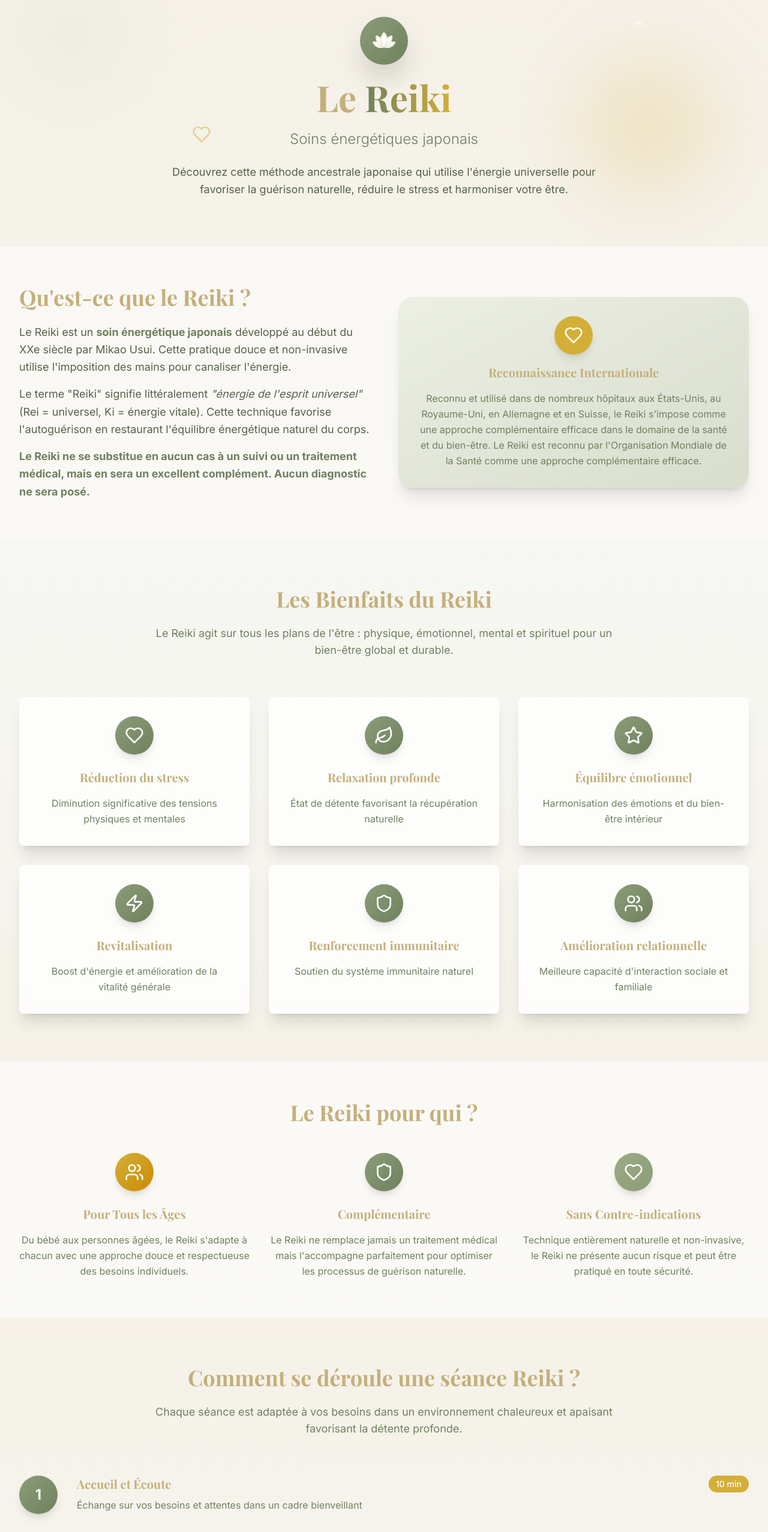
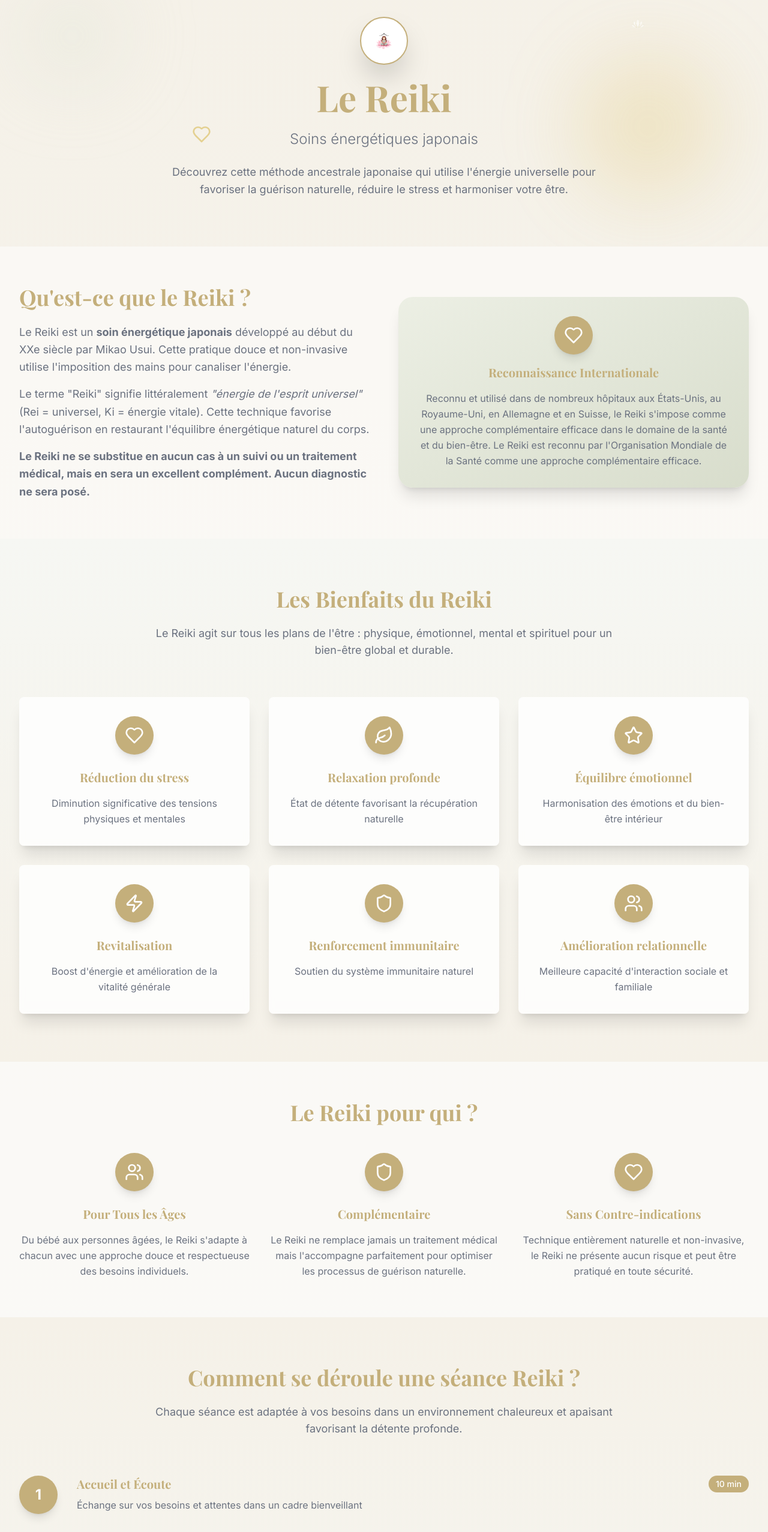
Before and after one commit to Timothee-alt/sensdelharmonie, a Next.js app: page /reiki in a window 1280 px wide. Shown: the part 100-2654 px from the top of the page at 60% size. Built offline with nearby package versions, Linux system fonts and the light colour scheme; a web font is replaced by a local one.

Commit message:
Charte graphique pour la page Reiki

```diff
--- a/components/pages/ReikiContent.tsx
+++ b/components/pages/ReikiContent.tsx
@@ -161,20 +161,20 @@ export default function ReikiContent() {
             className="space-y-6"
           >
             <div className="flex justify-center mb-6">
-              <div className="w-20 h-20 bg-gradient-to-br from-sage-500 to-sage-600 rounded-full flex items-center justify-center shadow-2xl">
-                <Image src="/lotus.png" alt="Lotus" width={40} height={40} className="w-10 h-10 object-contain" />
+              <div className="w-20 h-20 bg-white border-2 border-color rounded-full flex items-center justify-center shadow-2xl">
+                <Image src="/logo.png" alt="Logo" width={40} height={40} className="w-10 h-10 object-contain" />
               </div>
             </div>
 
             <h1 className="text-4xl md:text-6xl font-playfair font-bold text-sage-800 leading-tight title-color">
-              Le <span className="text-transparent bg-gradient-to-r from-sage-600 to-warm-gold bg-clip-text">Reiki</span>
+              Le <span>Reiki</span>
             </h1>
 
-            <p className="text-xl md:text-2xl text-sage-600 font-light">
+            <p className="text-xl md:text-2xl text-gray-500 font-light">
               Soins énergétiques japonais
             </p>
 
-            <p className="text-lg text-sage-700 max-w-3xl mx-auto leading-relaxed">
+            <p className="text-lg text-gray-500 max-w-3xl mx-auto leading-relaxed">
               Découvrez cette méthode ancestrale japonaise qui utilise l'énergie universelle
               pour favoriser la guérison naturelle, réduire le stress et harmoniser votre être.
             </p>
@@ -195,9 +195,9 @@ export default function ReikiContent() {
               <h2 className="text-3xl md:text-4xl font-playfair font-bold text-sage-800 title-color">
                 Qu'est-ce que le Reiki ?
               </h2>
-              <div className="space-y-4 text-sage-700 leading-relaxed text-lg">
+              <div className="space-y-4 text-gray-500 leading-relaxed text-lg">
                 <p>
-                  Le Reiki est un <strong className='text-sage-600'>soin énergétique japonais</strong> développé
+                  Le Reiki est un <strong className='text-gray-500'>soin énergétique japonais</strong> développé
                   au début du XXe siècle par Mikao Usui. Cette pratique douce et non-invasive
                   utilise l'imposition des mains pour canaliser l'énergie.
                 </p>
@@ -206,7 +206,7 @@ export default function ReikiContent() {
                   (Rei = universel, Ki = énergie vitale). Cette technique favorise l'autoguérison
                   en restaurant l'équilibre énergétique naturel du corps.
                 </p>
-                <p className='font-bold text-sage-600'>
+                <p className='font-bold text-gray-500'>
                 Le Reiki ne se substitue en aucun cas à un suivi ou un
                 traitement médical, mais en sera un excellent complément. Aucun diagnostic ne sera
                 posé.
@@ -222,13 +222,13 @@ export default function ReikiContent() {
             >
               <div className="bg-gradient-to-br from-sage-100 to-sage-200 rounded-3xl p-8 shadow-xl">
                 <div className="text-center space-y-4">
-                  <div className="w-16 h-16 bg-warm-gold rounded-full flex items-center justify-center mx-auto shadow-lg">
+                  <div className="w-16 h-16 bg-color text-white rounded-full flex items-center justify-center mx-auto shadow-lg">
                     <Heart className="w-8 h-8 text-white" />
                   </div>
                   <h3 className="text-xl font-playfair font-bold text-sage-800 title-color">
                     Reconnaissance Internationale
                   </h3>
-                  <p className="text-sage-600 leading-relaxed">
+                  <p className="text-gray-500 leading-relaxed">
                   Reconnu et utilisé dans de nombreux hôpitaux aux États-Unis, au Royaume-Uni,
                   en Allemagne et en Suisse, le Reiki s'impose comme une approche complémentaire
                   efficace dans le domaine de la santé et du bien-être. Le Reiki est
@@ -255,7 +255,7 @@ export default function ReikiContent() {
             <h2 className="text-3xl md:text-4xl font-playfair font-bold text-sage-800 mb-6 title-color">
               Les Bienfaits du Reiki
             </h2>
-            <p className="text-lg text-sage-600 max-w-3xl mx-auto">
+            <p className="text-lg text-gray-500 max-w-3xl mx-auto">
               Le Reiki agit sur tous les plans de l'être : physique, émotionnel,
               mental et spirituel pour un bien-être global et durable.
             </p>
@@ -265,13 +265,13 @@ export default function ReikiContent() {
             {benefits.map((benefit, index) => (
               <Card key={index} className="benefit-card bg-white/80 backdrop-blur-sm border-0 shadow-xl hover:shadow-2xl transition-all duration-300 hover:scale-105">
                 <CardContent className="p-8 text-center">
-                  <div className="w-16 h-16 bg-gradient-to-br from-sage-500 to-sage-600 rounded-full flex items-center justify-center mx-auto mb-6 shadow-lg">
+                  <div className="w-16 h-16 bg-color text-white rounded-full flex items-center justify-center mx-auto mb-6 shadow-lg">
                     <benefit.icon className="w-8 h-8 text-white" />
                   </div>
                   <h3 className="text-xl font-playfair font-bold text-sage-800 mb-4 title-color">
                     {benefit.title}
                   </h3>
-                  <p className="text-sage-600 leading-relaxed">
+                  <p className="text-gray-500 leading-relaxed">
                     {benefit.description}
                   </p>
                 </CardContent>
@@ -298,13 +298,13 @@ export default function ReikiContent() {
               viewport={{ once: true }}
               className="text-center"
             >
-              <div className="w-16 h-16 bg-gradient-to-br from-warm-gold to-yellow-600 rounded-full flex items-center justify-center mx-auto mb-6 shadow-lg">
-                <Users className="w-8 h-8 text-white" />
+              <div className="w-16 h-16  rounded-full  bg-color text-white flex items-center justify-center mx-auto mb-6 shadow-lg">
+                <Users className="w-8 h-8 bg-color text-white" />
               </div>
               <h3 className="text-xl font-playfair font-bold text-sage-800 mb-4 title-color">
                 Pour Tous les Âges
               </h3>
-              <p className="text-sage-600 leading-relaxed">
+              <p className="text-gray-500 leading-relaxed">
                 Du bébé aux personnes âgées, le Reiki s'adapte à chacun avec une
                 approche douce et respectueuse des besoins individuels.
               </p>
@@ -317,13 +317,13 @@ export default function ReikiContent() {
               viewport={{ once: true }}
               className="text-center"
             >
-              <div className="w-16 h-16 bg-gradient-to-br from-sage-500 to-sage-600 rounded-full flex items-center justify-center mx-auto mb-6 shadow-lg">
+              <div className="w-16 h-16 bg-color text-white rounded-full flex items-center justify-center mx-auto mb-6 shadow-lg">
                 <Shield className="w-8 h-8 text-white" />
               </div>
               <h3 className="text-xl font-playfair font-bold text-sage-800 mb-4 title-color">
                 Complémentaire
               </h3>
-              <p className="text-sage-600 leading-relaxed">
+              <p className="text-gray-500 leading-relaxed">
                 Le Reiki ne remplace jamais un traitement médical mais l'accompagne
                 parfaitement pour optimiser les processus de guérison naturelle.
               </p>
@@ -336,13 +336,13 @@ export default function ReikiContent() {
               viewport={{ once: true }}
               className="text-center"
             >
-              <div className="w-16 h-16 bg-gradient-to-br from-sage-400 to-sage-500 rounded-full flex items-center justify-center mx-auto mb-6 shadow-lg">
+              <div className="w-16 h-16 bg-color text-white rounded-full flex items-center justify-center mx-auto mb-6 shadow-lg">
                 <Heart className="w-8 h-8 text-white" />
               </div>
               <h3 className="text-xl font-playfair font-bold text-sage-800 mb-4 title-color">
                 Sans Contre-indications
               </h3>
-              <p className="text-sage-600 leading-relaxed">
+              <p className="text-gray-500 leading-relaxed">
                 Technique entièrement naturelle et non-invasive, le Reiki ne présente
                 aucun risque et peut être pratiqué en toute sécurité.
               </p>
@@ -364,7 +364,7 @@ export default function ReikiContent() {
             <h2 className="text-3xl md:text-4xl font-playfair font-bold text-sage-800 mb-6 title-color">
               Comment se déroule une séance Reiki ?
             </h2>
-            <p className="text-lg text-sage-600 max-w-3xl mx-auto">
+            <p className="text-lg text-gray-500 max-w-3xl mx-auto">
               Chaque séance est adaptée à vos besoins dans un environnement
               chaleureux et apaisant favorisant la détente profonde.
             </p>
@@ -375,7 +375,7 @@ export default function ReikiContent() {
               <div key={index} className="process-step">
                 <div className="flex flex-col md:flex-row items-center md:items-start space-y-4 md:space-y-0 md:space-x-8">
                   <div className="flex-shrink-0">
-                    <div className="w-16 h-16 bg-gradient-to-br from-sage-500 to-sage-600 rounded-full flex items-center justify-center shadow-lg">
+                    <div className="w-16 h-16 bg-color rounded-full flex items-center justify-center shadow-lg">
                       <span className="text-2xl font-bold text-white">{step.step}</span>
                     </div>
                   </div>
@@ -384,11 +384,11 @@ export default function ReikiContent() {
                       <h3 className="text-xl font-playfair font-bold text-sage-800 title-color">
                         {step.title}
                       </h3>
-                      <span className="text-sm bg-warm-gold text-white px-3 py-1 rounded-full font-medium">
+                      <span className="text-sm bg-color text-white px-3 py-1 rounded-full font-medium">
                         {step.duration}
                       </span>
                     </div>
-                    <p className="text-sage-600 leading-relaxed">
+                    <p className="text-gray-500 leading-relaxed">
                       {step.description}
                     </p>
                   </div>
@@ -405,11 +405,11 @@ export default function ReikiContent() {
             className="mt-16 text-center"
           >
             <div className="bg-white/80 backdrop-blur-sm rounded-3xl p-8 shadow-xl max-w-2xl mx-auto">
-              <Clock className="w-12 h-12 text-sage-600 mx-auto mb-4" />
-              <h3 className="text-xl font-playfair font-bold text-sage-800 mb-4 title-color">
+              <Clock className="w-12 h-12 title-color mx-auto mb-4" />
+              <h3 className="text-xl font-playfair font-bold text-gray-500 mb-4">
                 Séances à Distance
               </h3>
-              <p className="text-sage-600 leading-relaxed">
+              <p className="text-gray-500 leading-relaxed">
                 Le Reiki à distance est tout aussi efficace qu'en présentiel.
                 L'énergie n'ayant pas de limites spatiales, vous bénéficiez des mêmes
                 bienfaits depuis le confort de votre domicile.
@@ -429,10 +429,10 @@ export default function ReikiContent() {
             viewport={{ once: true }}
             className="text-center mb-16"
           >
-            <h2 className="text-3xl md:text-4xl font-playfair font-bold text-sage-800 mb-6">
+            <h2 className="text-3xl md:text-4xl font-playfair font-bold mb-6 title-color">
               Tarifs des Séances Reiki
             </h2>
-            <p className="text-lg text-sage-600">
+            <p className="text-lg text-gray-500">
               Des tarifs adaptés à tous les âges pour un accompagnement personnalisé
             </p>
           </motion.div>
@@ -451,16 +451,16 @@ export default function ReikiContent() {
                     <h3 className="text-lg font-playfair font-bold text-sage-800 mb-2">
                       {item.category}
                     </h3>
-                    <div className="text-3xl font-bold text-sage-600 mb-2">
+                    <div className="text-3xl font-bold title-color mb-2">
                       {item.price}
                     </div>
-                    <div className="text-sage-500 text-sm mb-4">
+                    <div className="text-gray-500 text-sm mb-4">
                       {item.duration}
                     </div>
                     <ul className="space-y-2">
                       {item.features.map((feature, idx) => (
-                        <li key={idx} className="flex items-center justify-center text-sm text-sage-600">
-                          <CheckCircle className="w-4 h-4 mr-2 text-sage-500 flex-shrink-0" />
+                        <li key={idx} className="flex items-center justify-center text-sm text-gray-500">
+                          <CheckCircle className="w-4 h-4 mr-2 text-gray-500 flex-shrink-0" />
                           {feature}
                         </li>
                       ))}
@@ -474,7 +474,7 @@ export default function ReikiContent() {
       </section>
 
       {/* CTA Section */}
-      <section className="py-20 bg-gradient-to-br from-sage-600 to-sage-700">
+      <section className="py-20 bg-gradient-to-br from-cream via-sage-50 to-sage-100">
         <div className="max-w-4xl mx-auto px-4 sm:px-6 lg:px-8 text-center">
           <motion.div
             initial={{ opacity: 0, y: 30 }}
@@ -483,10 +483,10 @@ export default function ReikiContent() {
             viewport={{ once: true }}
             className="space-y-8"
           >
-            <h2 className="text-3xl md:text-4xl font-playfair font-bold text-white">
+            <h2 className="text-3xl md:text-4xl font-playfair font-bold title-color">
               Prêt à découvrir les bienfaits du Reiki ?
             </h2>
-            <p className="text-xl text-sage-100 leading-relaxed">
+            <p className="text-xl text-gray-500 leading-relaxed">
               Offrez-vous un moment de détente profonde et de reconnexion
               à votre énergie vitale naturelle.
             </p>
@@ -495,11 +495,11 @@ export default function ReikiContent() {
               <Button
                 asChild
                 size="lg"
-                className="bg-warm-gold hover:bg-yellow-600 text-sage-900 px-8 py-4 rounded-full text-lg font-semibold shadow-xl hover:shadow-2xl transform hover:scale-105 transition-all duration-200"
+                className="bg-color text-white px-8 py-4 rounded-full text-lg font-semibold shadow-xl hover:shadow-2xl transform hover:scale-105 transition-all duration-200"
               >
                 <Link href="/contact" className="flex items-center">
                   Réserver ma Séance
-                  <ArrowRight className="w-5 h-5 ml-2" />
+                  <ArrowRight className="w-5 h-5 ml-2 text-white" />
                 </Link>
               </Button>
 
@@ -507,7 +507,7 @@ export default function ReikiContent() {
                 asChild
                 variant="outline"
                 size="lg"
-                className="border-2 border-sage-200 text-sage-400 hover:bg-sage-200 hover:text-sage-900 px-8 py-4 rounded-full text-lg font-semibold"
+                className="border-2 border-color text-gray-500 hover:bg-color hover:scale-105 transition-all duration-200 px-8 py-4 rounded-full text-lg font-semibold"
               >
                 <Link href="/contact">
                   Poser une Question
@@ -515,7 +515,7 @@ export default function ReikiContent() {
               </Button>
             </div>
 
-            <p className="text-sage-200 text-lg">
+            <p className="text-gray-500 text-lg">
               Devis gratuit et sans engagement
             </p>
           </motion.div>
```
